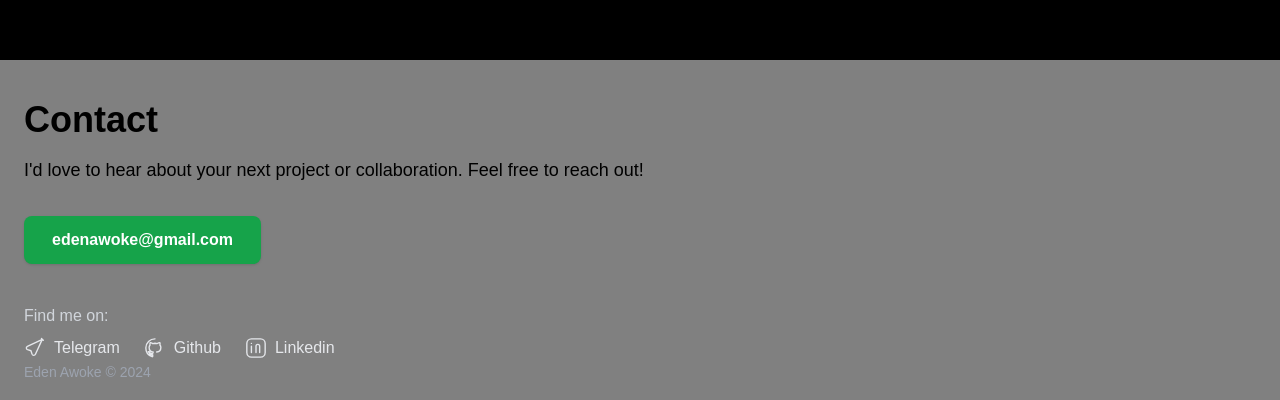
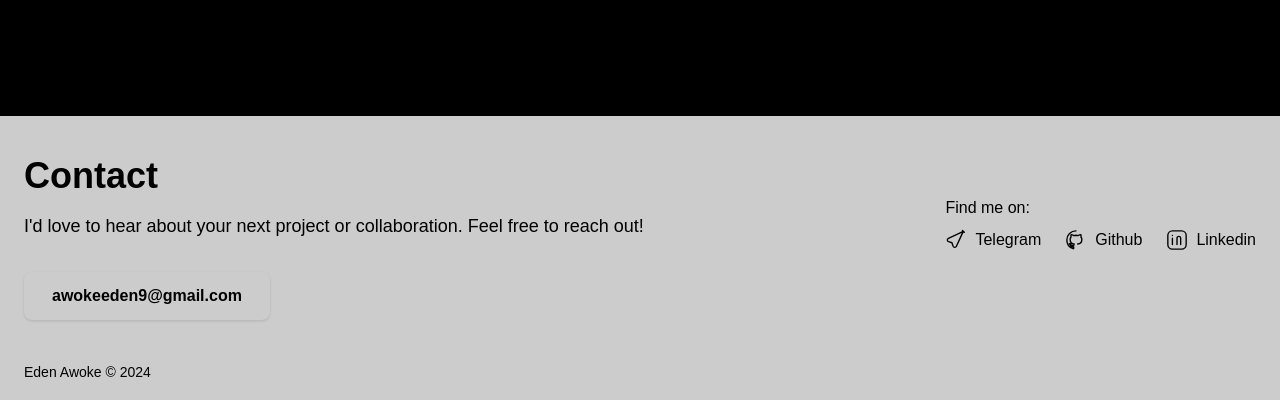
Before and after one commit to edenawoke9/portfolio, a Next.js app: page /pages/contact in a window 1280 px wide. Shown: the part 400-800 px from the top of the page. Built offline with nearby package versions, Linux system fonts and the light colour scheme.

Commit message:
final ui change

```diff
--- a/app/home/page.tsx
+++ b/app/home/page.tsx
@@ -41,7 +41,7 @@ export default function HomePage() {
                 onClick={() => scrollToSection('home')}
                 className="text-xl font-bold hover:text-white/80 transition-colors duration-200"
               >
-                EDEN
+                {'< EDEN AWOKE />'}
               </button>
             </div>
 
@@ -128,7 +128,7 @@ export default function HomePage() {
       <main className="pt-16 flex flex-col">
 
         {/* Home Section */}
-        <section ref={heroRef} className="relative bg-black z-50 flex flex-row items-center justify-center w-full min-h-screen gap-8 px-8">
+        <section ref={heroRef} className="relative bg-black z-40 flex flex-row items-center justify-center w-full min-h-screen gap-8 px-8">
           <div className="flex-1 flex items-center justify-center h-full">
             <div className='relative w-screen ml-72 flex justify-end  items-center'>
                 <SplineScene/>
@@ -145,11 +145,11 @@ export default function HomePage() {
           </div>
         </section>
 
-        <div id="about" className='z-50 relative bg-black'><About/></div>
+        <div id="about" className='z-40 relative bg-black'><About/></div>
 
 
 
-        <section id="projects" className="relative min-h-screen bg-black py-20 z-50">
+        <section id="projects" className="relative min-h-screen bg-black py-20 z-40">
           <div className="">
             <div className="relative flex flex-col items-center justify-center py-12" style={{ perspective: '1000px' }}>
               <Project />
--- a/app/pages/contact/page.tsx
+++ b/app/pages/contact/page.tsx
@@ -16,9 +16,9 @@ export default function Contact() {
 }
 export function Component() {
   return (
-    <div className=" relative flex  flex-col text-black bg-white/50">
-        <div className="m-auto w-full pt-10 px-6">
-          <h1 className="text-3xl font-bold  md:text-4xl">
+    <div className=" relative flex  flex-col text-black bg-white/80">
+        <div className="m-auto w-full pt-10 px-6 flex justify-between mb-10">
+          <div>  <h1 className="text-3xl font-bold  md:text-4xl">
             Contact
           </h1>
           <p className="mt-4 text-lg ">
@@ -26,20 +26,22 @@ export function Component() {
             to reach out!
           </p>
           <a
-            href="mailto:edenawoke@gmail.com"
-            className="mt-8 inline-block rounded-lg bg-green-600 px-7 py-3 font-semibold text-white shadow transition-colors hover:bg-green-700"
+            href="mailto:awokeeden9@gmail.com"
+            className="mt-8 inline-block rounded-lg px-7 py-3 font-semibold text-black shadow transition-colors"
           >
-            edenawoke@gmail.com
+            awokeeden9@gmail.com
           </a>
+          </div>
+
           <div className="mt-10">
-            <span className="mb-2 block font-medium text-gray-300">
+            <span className="mb-2 block font-medium text-black-300">
               Find me on:
             </span>
             <div className="flex gap-6">
               <a
                 href="#"
                 aria-label="Telegram"
-                className="flex items-center gap-2 text-gray-200 transition-colors hover:text-green-500"
+                className="flex items-center gap-2 text-black-200 transition-colors hover:text-green-500"
               >
                 <svg
                   width="22"
@@ -60,7 +62,7 @@ export function Component() {
               <a
                 href="#"
                 aria-label="Github"
-                className="flex items-center gap-2 text-gray-200 transition-colors hover:text-green-500"
+                className="flex items-center gap-2 text-black-200 transition-colors hover:text-green-500"
               >
                 <svg
                   width="22"
@@ -81,7 +83,7 @@ export function Component() {
               <a
                 href="#"
                 aria-label="Linkedin"
-                className="flex items-center gap-2 text-gray-200 transition-colors hover:text-green-500"
+                className="flex items-center gap-2 text-black-200 transition-colors hover:text-green-500"
               >
                 <svg
                   width="22"
@@ -110,7 +112,7 @@ export function Component() {
           </div>
         </div>
         <footer className="w-full px-6 pb-4">
-          <span className="text-sm text-gray-400">Eden Awoke © 2024</span>
+          <span className="text-sm text-black-400">Eden Awoke © 2024</span>
         </footer>
       </div>
   );
```
